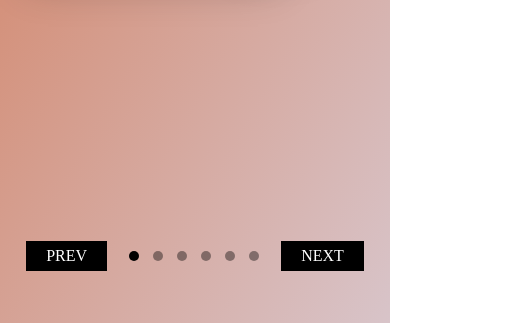
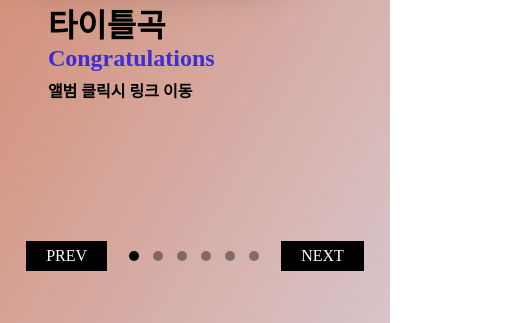
Before and after one commit to gusehd66/day6, a plain HTML site: page index.html in a window 390 px wide. Shown: the part 521-844 px from the top of the page, 515 px wide, since content can reach past the window. Drawn offline with Linux system fonts and the light colour scheme; a web font is replaced by a local one.

Commit message:
mobile album_info add

```diff
--- a/css/motion.css
+++ b/css/motion.css
@@ -33,7 +33,7 @@ body {
 .contentWrap .album .album_info {
   margin-left: 50%;
   opacity: 0;
-  height: 150%;
+  height: 100%;
   width: 100%;
 }
 @media only screen and (max-width: 720px) {
@@ -41,6 +41,15 @@ body {
     top: 40%;
     width: 300px;
     height: 200px;
+  }
+  .contentWrap .album .album_info {
+    opacity: 1;
+    margin: 19rem 1.4rem;
+    line-height: 0.7rem;
+  }
+
+  .contentWrap .album .album_info h2 {
+  color:#3e2cd8;
   }
 }
 
@@ -82,6 +91,7 @@ body {
     width: 250px;
     height: 250px;
   }
+
 }
 
 .contentWrap .album .disk {
@@ -114,12 +124,6 @@ body {
   background-color: #0473a4;
   border-radius: 50%;
   border: 3px dashed rgba(255, 255, 255, 0.4);
-}
-
-@media only screen and (max-width: 1400px) {
-  .contentWrap .album .album_info h1,h2,h4{
-    opacity: 0;
-  }
 }
 
 @media only screen and (max-width: 720px) {
```
